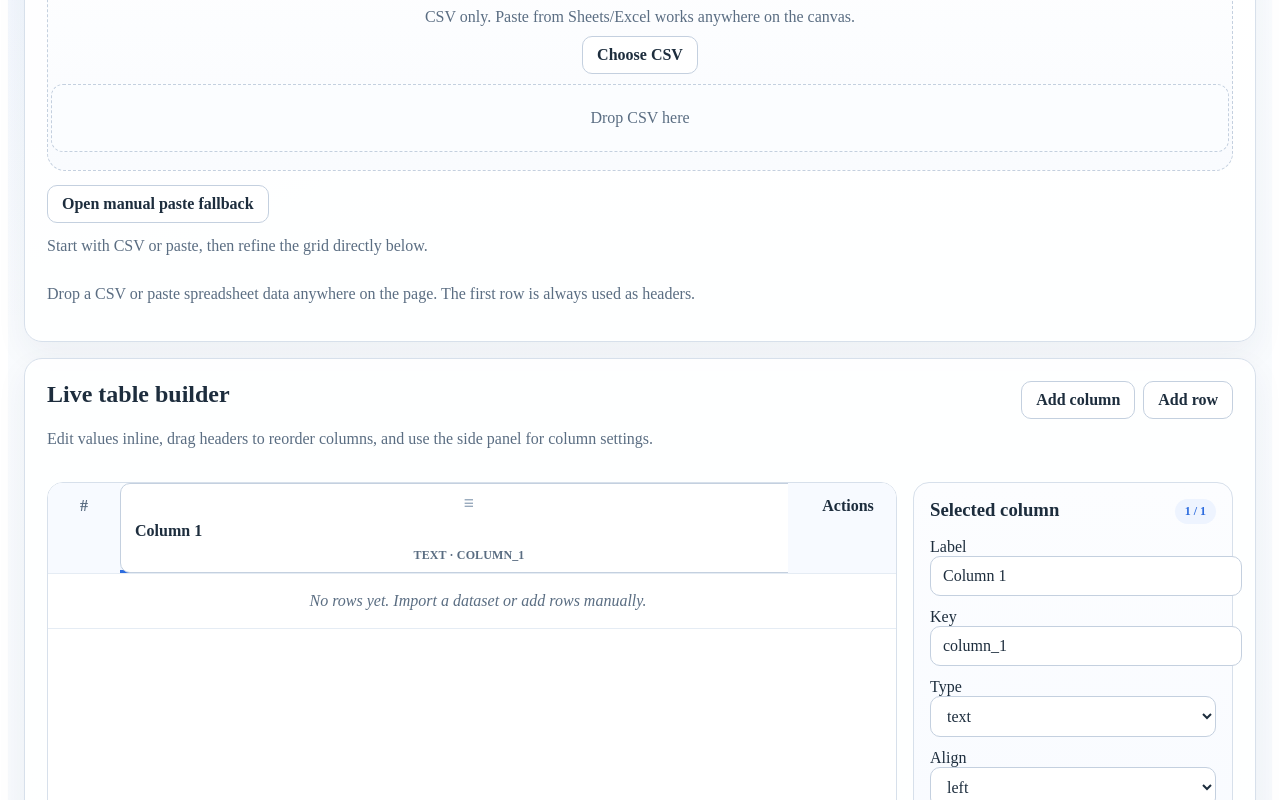
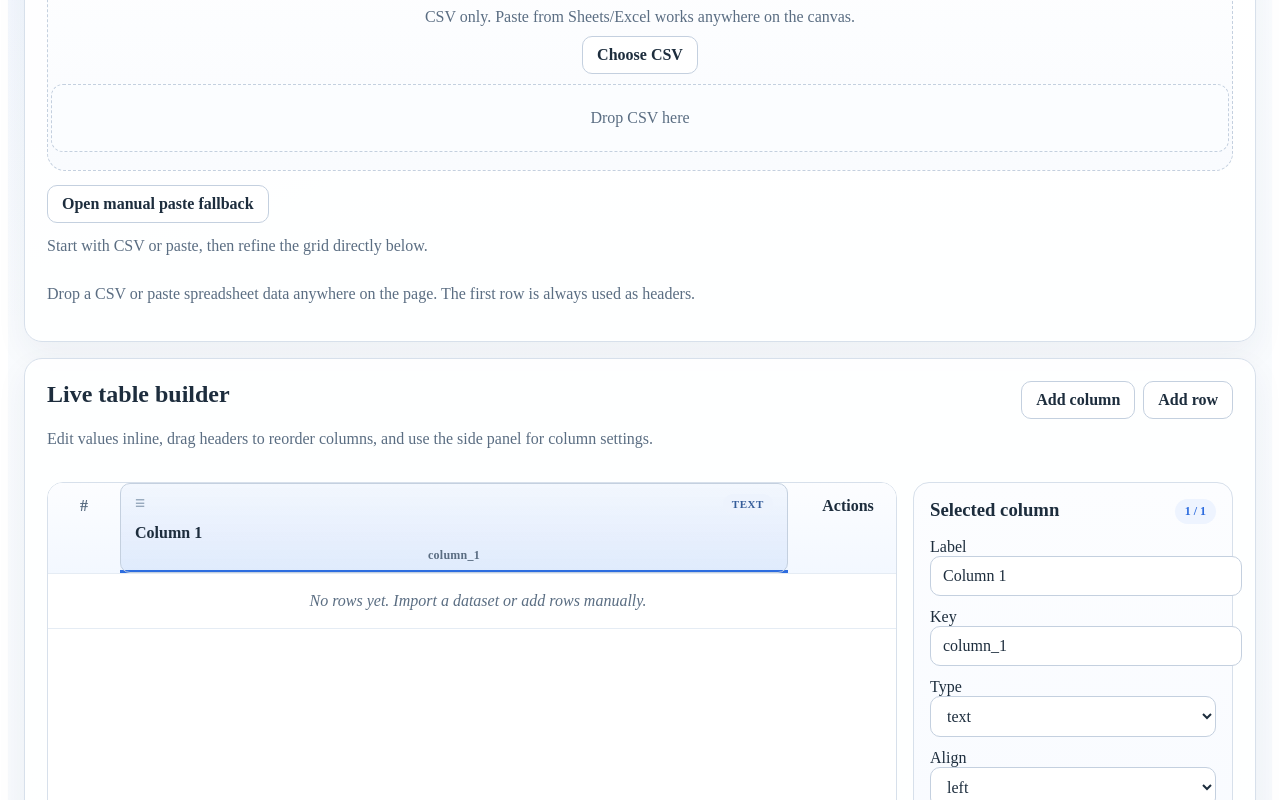
Before and after one commit to jchap-dctx/table-editor, a React (Vite) app: page /custom-elements/table-editor in a window 1280 px wide. Both pictures are taken after a click on the button "Add column". Shown: the part 418-1218 px from the top of the page. Built offline with nearby package versions, Linux system fonts and the light colour scheme.

Commit message:
feat: polish table editor header and preview states

```diff
--- a/src/custom-elements/TableEditor/TableEditor.tsx
+++ b/src/custom-elements/TableEditor/TableEditor.tsx
@@ -41,6 +41,25 @@ function createEmptyRow(columns: InlineTableColumn[], rowIndex: number): InlineT
 function toInputValue(value: InlineCellValue): string {
   if (value === null || value === undefined) {
     return "";
+  }
+
+  return String(value);
+}
+
+function formatPreviewCell(column: InlineTableColumn, value: InlineCellValue): string {
+  if (value === null || value === undefined || value === "") {
+    return "—";
+  }
+
+  if (column.type === "boolean") {
+    return value === true ? "Yes" : value === false ? "No" : String(value);
+  }
+
+  if (column.type === "date") {
+    const parsed = new Date(String(value));
+    if (!Number.isNaN(parsed.getTime())) {
+      return parsed.toLocaleDateString();
+    }
   }
 
   return String(value);
@@ -471,6 +490,7 @@ export function TableEditor() {
     if (column.type === "boolean") {
       return (
         <select
+          className="table-editor-cell-input"
           value={
             value === null
               ? ""
@@ -491,6 +511,7 @@ export function TableEditor() {
 
     return (
       <input
+        className="table-editor-cell-input"
         type={
           column.type === "number"
             ? "text"
@@ -502,6 +523,7 @@ export function TableEditor() {
         }
         value={toInputValue(value)}
         onChange={(event) => updateCell(row.id, column, event.target.value)}
+        placeholder={column.label}
       />
     );
   }
@@ -699,10 +721,15 @@ export function TableEditor() {
                           type="button"
                           className="table-editor-column-surface"
                           onClick={() => setSelectedColumnIndex(index)}
+                          aria-pressed={index === selectedColumnIndex}
                         >
+                          <div className="table-editor-column-topline">
                             <span className="table-editor-column-drag" aria-hidden="true">
                               ≡
                             </span>
+                            <span className="table-editor-column-type-pill">{column.type}</span>
+                          </div>
+                          <div className="table-editor-column-copy">
                             <input
                               value={column.label}
                               onChange={(event) => updateColumn(index, { label: event.target.value })}
@@ -710,9 +737,8 @@ export function TableEditor() {
                               className="table-editor-column-label-input"
                               aria-label={`Column ${index + 1} label`}
                             />
-                          <span className="table-editor-column-meta">
-                            {column.type} · {column.key}
-                          </span>
+                            <span className="table-editor-column-meta">{column.key}</span>
+                          </div>
                         </button>
                       </th>
                     ))}
@@ -899,7 +925,14 @@ export function TableEditor() {
                   <tr key={`rendered-${row.id}`}>
                     {normalizedPreviewPayload.columns.map((column) => (
                         <td key={`rendered-${row.id}-${column.key}`}>
-                        {toInputValue(row[column.key])}
+                        <div className="table-editor-rendered-cell">
+                          <span className="table-editor-rendered-cell-primary">
+                            {formatPreviewCell(column, row[column.key])}
+                          </span>
+                          <span className="table-editor-rendered-cell-secondary">
+                            {column.key}
+                          </span>
+                        </div>
                       </td>
                     ))}
                   </tr>
--- a/src/custom-elements/TableEditor/table-editor.css
+++ b/src/custom-elements/TableEditor/table-editor.css
@@ -284,11 +284,11 @@
   position: sticky;
   top: 0;
   z-index: 1;
-  background: #f7faff;
+  background: linear-gradient(180deg, #fcfdff 0%, #f3f8ff 100%);
 }
 
 .table-editor-live-grid thead th {
-  transition: background-color 120ms ease, box-shadow 120ms ease;
+  transition: background-color 120ms ease, box-shadow 120ms ease, transform 120ms ease;
 }
 
 .table-editor-row-index-head,
@@ -325,6 +325,10 @@
   box-shadow: inset 0 -3px 0 var(--table-accent);
 }
 
+.table-editor-column-head:hover {
+  background: linear-gradient(180deg, #fdfefe, #f4f8ff);
+}
+
 .table-editor-column-head.is-drop-before::before,
 .table-editor-column-head.is-drop-after::after {
   content: "";
@@ -349,20 +353,51 @@
 .table-editor-column-surface {
   all: unset;
   display: grid;
-  gap: 8px;
+  gap: 10px;
   width: 100%;
-  padding: 14px 14px 12px;
+  padding: 16px 16px 14px;
   cursor: pointer;
   min-height: 100%;
+  box-sizing: border-box;
 }
 
 .table-editor-column-surface:hover {
   background: rgba(45, 108, 223, 0.03);
 }
 
+.table-editor-column-surface[aria-pressed="true"] {
+  background: linear-gradient(180deg, rgba(45, 108, 223, 0.04), rgba(45, 108, 223, 0.08));
+}
+
+.table-editor-column-topline {
+  display: flex;
+  align-items: center;
+  justify-content: space-between;
+  gap: 10px;
+}
+
 .table-editor-column-drag {
   color: #8da0b5;
   font-size: 18px;
+}
+
+.table-editor-column-copy {
+  display: grid;
+  gap: 6px;
+}
+
+.table-editor-column-type-pill {
+  display: inline-flex;
+  align-items: center;
+  justify-content: center;
+  padding: 4px 9px;
+  border-radius: 999px;
+  background: #edf3fd;
+  color: #355d9a;
+  font-size: 11px;
+  font-weight: 700;
+  letter-spacing: 0.05em;
+  text-transform: uppercase;
 }
 
 .table-editor-column-label-input {
@@ -373,17 +408,17 @@
   font-weight: 700;
   font-size: 16px;
   box-shadow: none !important;
+  line-height: 1.2;
 }
 
 .table-editor-column-meta {
   color: var(--table-muted);
   font-size: 12px;
-  letter-spacing: 0.01em;
-  text-transform: uppercase;
+  letter-spacing: 0.02em;
 }
 
 .table-editor-live-grid td {
-  padding: 14px 16px;
+  padding: 12px 14px;
   background: #ffffff;
 }
 
@@ -399,27 +434,33 @@
 .table-editor-live-grid td select {
   border: 1px solid transparent;
   background: transparent;
-  border-radius: 8px;
-  padding: 10px 12px;
+  border-radius: 10px;
+  padding: 12px 12px;
   box-shadow: none;
   color: var(--table-text);
   font-size: 14px;
   line-height: 1.35;
+  transition: background-color 120ms ease, border-color 120ms ease, box-shadow 120ms ease;
 }
 
 .table-editor-live-grid td input:hover,
 .table-editor-live-grid td select:hover {
-  background: #f5f8fc;
+  background: #f7faff;
 }
 
 .table-editor-live-grid td input:focus,
 .table-editor-live-grid td select:focus {
   background: #ffffff;
-  border-color: var(--table-line-strong);
+  border-color: rgba(45, 108, 223, 0.32);
+  box-shadow: 0 0 0 3px rgba(45, 108, 223, 0.1);
 }
 
 .table-editor-live-grid td input::placeholder {
   color: #98a7b8;
+}
+
+.table-editor-cell-input {
+  min-height: 44px;
 }
 
 .table-editor-column-sidebar {
@@ -518,11 +559,11 @@
 }
 
 .table-editor-rendered-table th {
-  padding: 18px 20px 14px;
+  padding: 20px 20px 16px;
 }
 
 .table-editor-rendered-table td {
-  padding: 18px 20px;
+  padding: 16px 20px;
   font-size: 15px;
 }
 
@@ -550,6 +591,21 @@
   font-size: 11px;
   letter-spacing: 0.08em;
   text-transform: uppercase;
+}
+
+.table-editor-rendered-cell {
+  display: grid;
+  gap: 4px;
+}
+
+.table-editor-rendered-cell-primary {
+  font-weight: 600;
+  color: var(--table-text);
+}
+
+.table-editor-rendered-cell-secondary {
+  color: var(--table-muted);
+  font-size: 12px;
 }
 
 .table-editor-json-panel {
```
Lines whose indentation alone changed are shown as unchanged.
